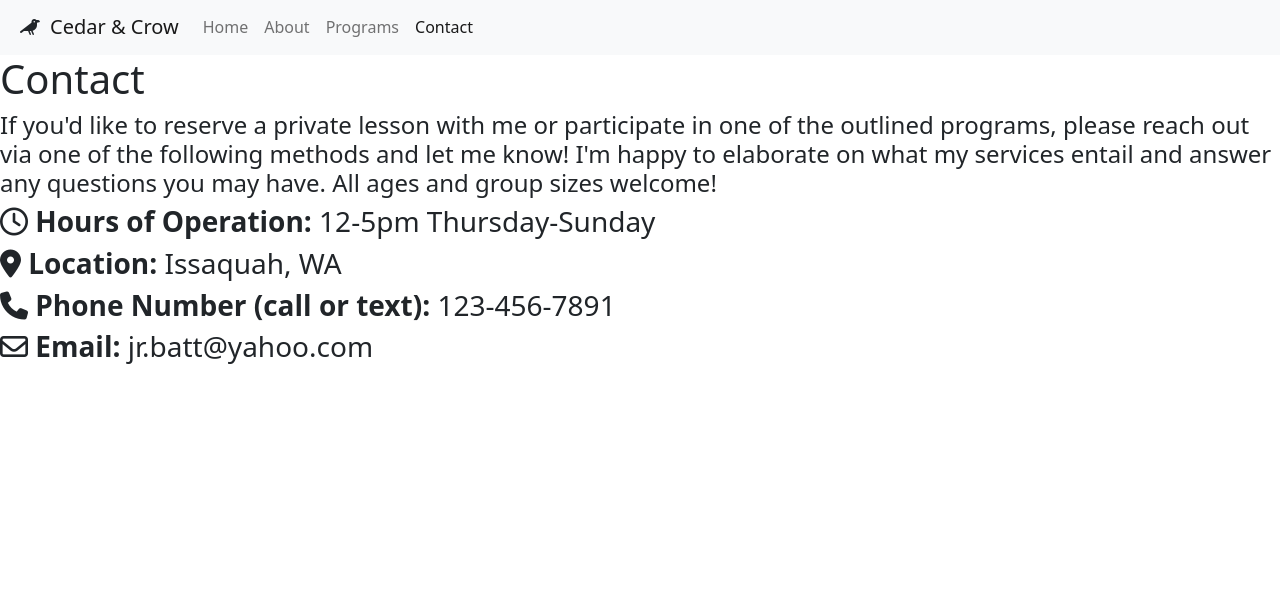
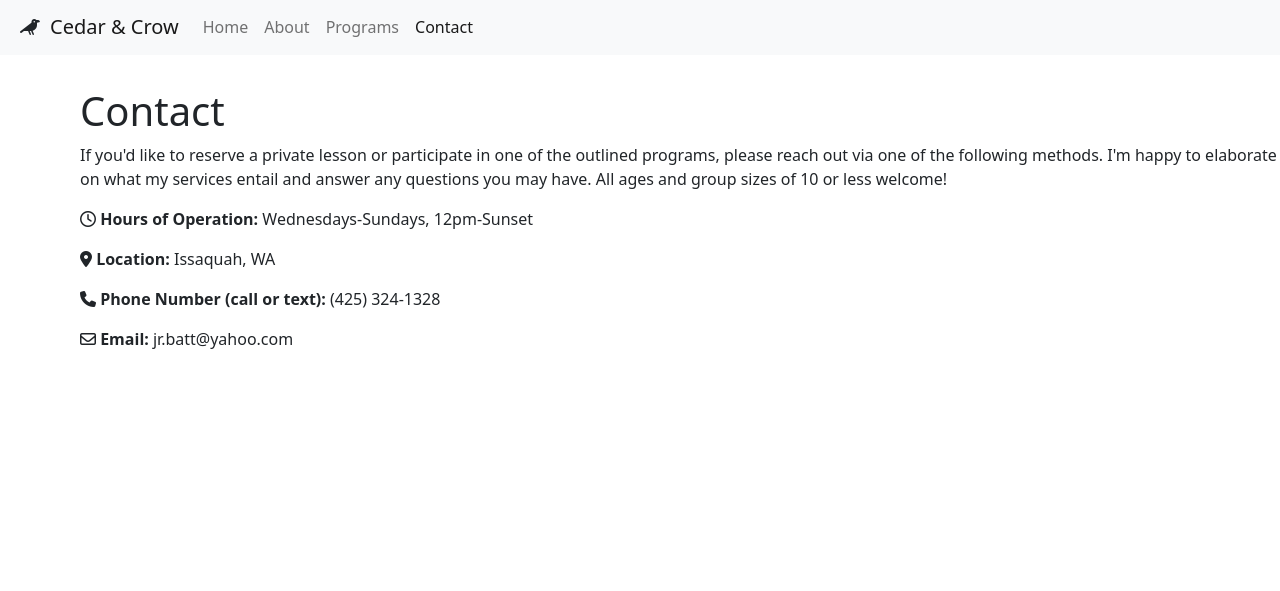
Before and after one commit to jlstern3/jacks_website, a Django app: page /contact in a window 1280 px wide. Shown: the part 101-692 px from the top of the page. Run offline with Django 3.2, Linux system fonts and the light colour scheme; some libraries are stand-ins or nearby versions.

Commit message:
Added divs for each pg to standardize margins

```diff
--- a/jacks_website_proj/company_app/static/styles.css
+++ b/jacks_website_proj/company_app/static/styles.css
@@ -51,6 +51,9 @@ i.fas.fa-crow{
     margin-left: 20px;
 }
 
+nav{
+    margin-bottom: 2rem;
+}
 
 /* Home Page */
 .header_photo{
@@ -297,3 +300,9 @@ i.fas.fa-crow{
     background-color: lightgrey;
     border-radius: 100%;
 } */
+
+
+/* Contact Page */
+.contact, .container.home, .programs, .about{
+    margin-left: 5rem;
+}
--- a/jacks_website_proj/company_app/templates/contact.html
+++ b/jacks_website_proj/company_app/templates/contact.html
@@ -38,15 +38,16 @@
             </div>
         </nav>
     </div>
+    <div class="contact">
     <h1>Contact</h1>
-    <h4>If you'd like to reserve a private lesson with me or participate in one of the outlined programs,
-        please reach out via one of the following methods and let me know! I'm happy to elaborate on what my
-        services entail and answer any questions you may have. All ages and group sizes welcome! </h4>
-    <h3><i class="far fa-clock"></i><strong> Hours of Operation: </strong>12-5pm Thursday-Sunday</h3>
-    <h3><i class="fas fa-map-marker-alt"></i><strong> Location: </strong>Issaquah, WA</h3>
-    <h3><i class="fas fa-phone"></i><strong> Phone Number (call or text): </strong>123-456-7891</h3>
-    <h3><i class="far fa-envelope"></i><strong> Email: </strong>jr.batt@yahoo.com</h3>
-
+        <p>If you'd like to reserve a private lesson or participate in one of the outlined programs,
+            please reach out via one of the following methods. I'm happy to elaborate on what my
+            services entail and answer any questions you may have. All ages and group sizes of 10 or less welcome! </p>
+        <p><i class="far fa-clock"></i><strong> Hours of Operation: </strong>Wednesdays-Sundays, 12pm-Sunset </p>
+        <p><i class="fas fa-map-marker-alt"></i><strong> Location: </strong>Issaquah, WA</p>
+        <p><i class="fas fa-phone"></i><strong> Phone Number (call or text): </strong>(425) 324-1328</p>
+        <p><i class="far fa-envelope"></i><strong> Email: </strong>jr.batt@yahoo.com</p>
+    </div>
 
 </body>
 
--- a/jacks_website_proj/company_app/templates/home.html
+++ b/jacks_website_proj/company_app/templates/home.html
@@ -40,7 +40,8 @@
         </nav>
     </div>
     <!-- Mission/Vision Statements -->
-    <div class="container">
+
+    <div class="container home">
         <div class="row">
             <div class="col-sm-6">
                 <h2 class="mb-4">Mission Statement</h2>
--- a/jacks_website_proj/company_app/templates/programs.html
+++ b/jacks_website_proj/company_app/templates/programs.html
@@ -38,6 +38,7 @@
             </div>
         </nav>
     </div>
+    <div class="programs">
         <h1>Programs Offered</h1>
         <!-- this will eventually be something like {%for program in all_programs%} -> {program.name}-->
         <h3>Track & Sign</h3>
@@ -46,6 +47,7 @@
         <!-- {program.price} -->
         <h5>Price for this program</h5>
         <!-- {%endfor%} -->
+    </div>
 </body>
 
 </html>
```
Also changed, not shown: jacks_website_proj/company_app/templates/about.html (+10 -6 lines). Lines whose indentation alone changed are shown as unchanged.
